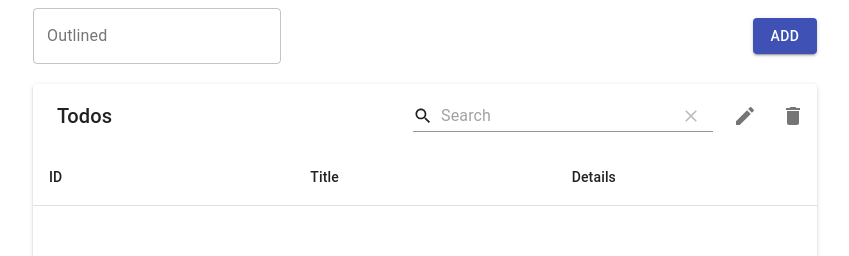
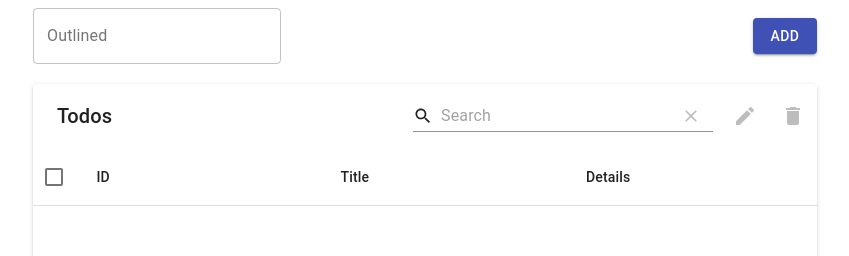
Before and after one commit to awaism551/todo-nextjs, a Next.js app: page / in a window 1280 px wide. Shown: the top 256 px of the page, without its empty margins (215-1064 px from the left). Built offline with nearby package versions, Linux system fonts and the light colour scheme.

Commit message:
9th video

```diff
--- a/pages/index.tsx
+++ b/pages/index.tsx
@@ -24,6 +24,7 @@ interface Todo {
 
 const Home: NextPage = () => {
   const [todos, setTodos] = useState<Todo[]>([]);
+  const [selectedTodos, setSelectedTodos] = useState<Todo[]>([]);
   const [input, setInput] = useState<string>("");
 
   const components = {
@@ -33,10 +34,10 @@ const Home: NextPage = () => {
           <MTableToolbar {...props} />
         </Box>
         <Box className={styles.icons}>
-          <IconButton>
+          <IconButton disabled={!selectedTodos.length}>
             <Edit />
           </IconButton>
-          <IconButton onClick={deleteTodo}>
+          <IconButton disabled={!selectedTodos.length} onClick={deleteTodo}>
             <Delete />
           </IconButton>
         </Box>
@@ -61,9 +62,15 @@ const Home: NextPage = () => {
     }
   };
 
-  const deleteTodo = () => {
-    console.log("delete todo")
-  }
+  const deleteTodo = (event: any) => {
+    const ids = selectedTodos.map(todo => todo.id)
+    let newTodos = todos.filter(todo => {
+      if (!ids.includes(todo.id)) {
+        return true;
+      }
+    })
+    setTodos(newTodos)
+  };
 
   const onInputChange = (event: any) => {
     console.log("value::", event.target.value);
@@ -144,6 +151,12 @@ const Home: NextPage = () => {
         data={todos}
         title="Todos"
         components={components}
+        options={{
+          selection: true,
+        }}
+        onSelectionChange={(rows: Todo[]) => {
+          setSelectedTodos([...rows])
+        }}
       />
     </div>
   );
```
